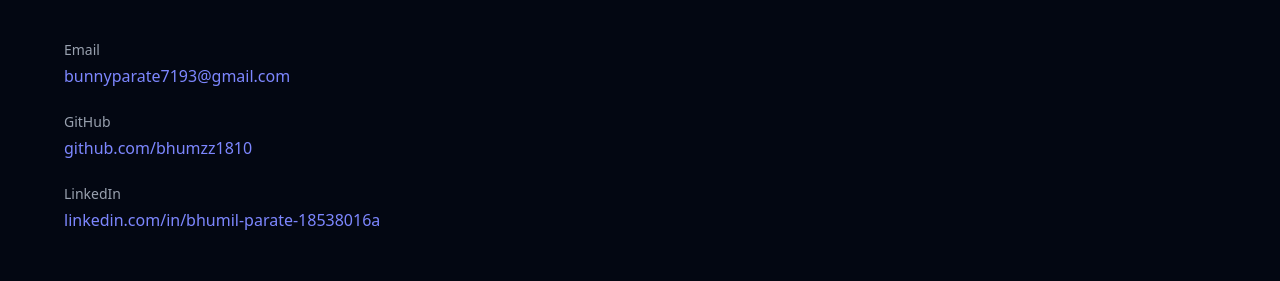
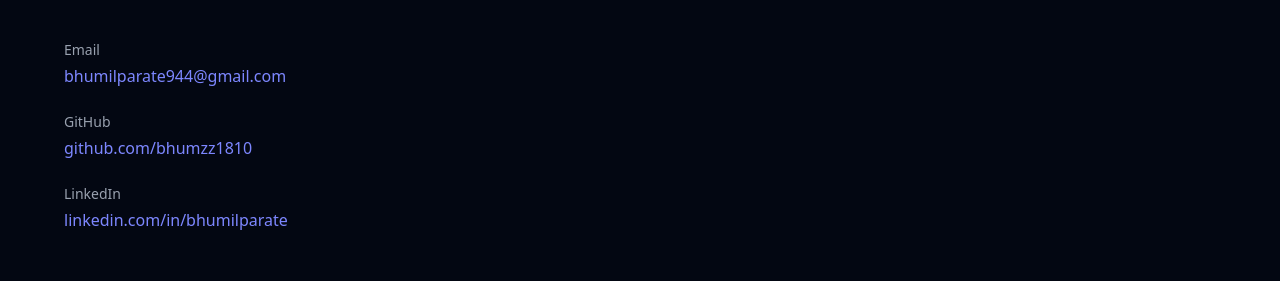
Before and after one commit to bhumzz1810/bhumil-parate-portfolio, a Vue app in the folder my-portfolio/: page /contact in a window 1280 px wide. Shown: the part 293-574 px from the top of the page. Built offline with nearby package versions, Linux system fonts and the light colour scheme.

Commit message:
changes in resume, home and contact info

```diff
--- a/my-portfolio/src/pages/Contact.vue
+++ b/my-portfolio/src/pages/Contact.vue
@@ -16,10 +16,10 @@
       <div>
         <p class="text-gray-400 text-sm mb-1">Email</p>
         <a
-          href="mailto:bunnyparate7193@gmail.com"
+          href="mailto:bhumilparate944@gmail.com"
           class="text-indigo-400 hover:underline"
         >
-          bunnyparate7193@gmail.com
+          bhumilparate944@gmail.com
         </a>
       </div>
 
@@ -37,11 +37,11 @@
       <div>
         <p class="text-gray-400 text-sm mb-1">LinkedIn</p>
         <a
-          href="https://www.linkedin.com/in/bhumil-parate-18538016a/"
+          href="https://www.linkedin.com/in/bhumilparate"
           target="_blank"
           class="text-indigo-400 hover:underline"
         >
-          linkedin.com/in/bhumil-parate-18538016a
+          linkedin.com/in/bhumilparate
         </a>
       </div>
     </div>
--- a/my-portfolio/src/pages/Home.vue
+++ b/my-portfolio/src/pages/Home.vue
@@ -14,7 +14,7 @@
       </h1>
 
       <p class="text-lg text-gray-300 max-w-2xl mb-8">
-        I have 2+ years of professional experience building and maintaining
+        I have 3+ years of professional experience building and maintaining
         real-world applications involving APIs, payments, admin dashboards,
         and business-critical workflows for live products.
       </p>
@@ -45,7 +45,7 @@
 
 
       <p class="text-sm text-gray-400">
-        • Software Engineer at Lucki Media (India) <br />
+        • Senior Laravel Developer at Lucki Media (India) <br />
         • Graduate Certificate – Conestoga College (Canada) <br />
         • Open Work Permit | Available Full Time
       </p>
--- a/my-portfolio/src/pages/Resume.vue
+++ b/my-portfolio/src/pages/Resume.vue
@@ -32,12 +32,11 @@
     </p>
 
     <!-- Experience -->
-    <!-- Experience -->
 <h2 class="text-2xl font-semibold mb-4">Professional Experience</h2>
 
 <div class="mb-12">
   <h3 class="text-xl font-semibold">
-    Software Engineer — iCube TechnoLabs
+    Senior Laravel Developer — Lucki Media (India)
   </h3>
   <p class="text-gray-400 text-sm mb-3">
     Aug 2021 – Dec 2023
@@ -72,7 +71,7 @@
   </ul>
 
   <h4 class="text-lg font-semibold mt-6">
-    Internship Trainee — iCube TechnoLabs
+    Internship Trainee — Lucki Media (India)
   </h4>
   <p class="text-gray-400 text-sm mb-3">
     Jan 2021 – Jul 2021
```
Also changed, not shown: 1 other file (tests, documents, lock files or other folders).
